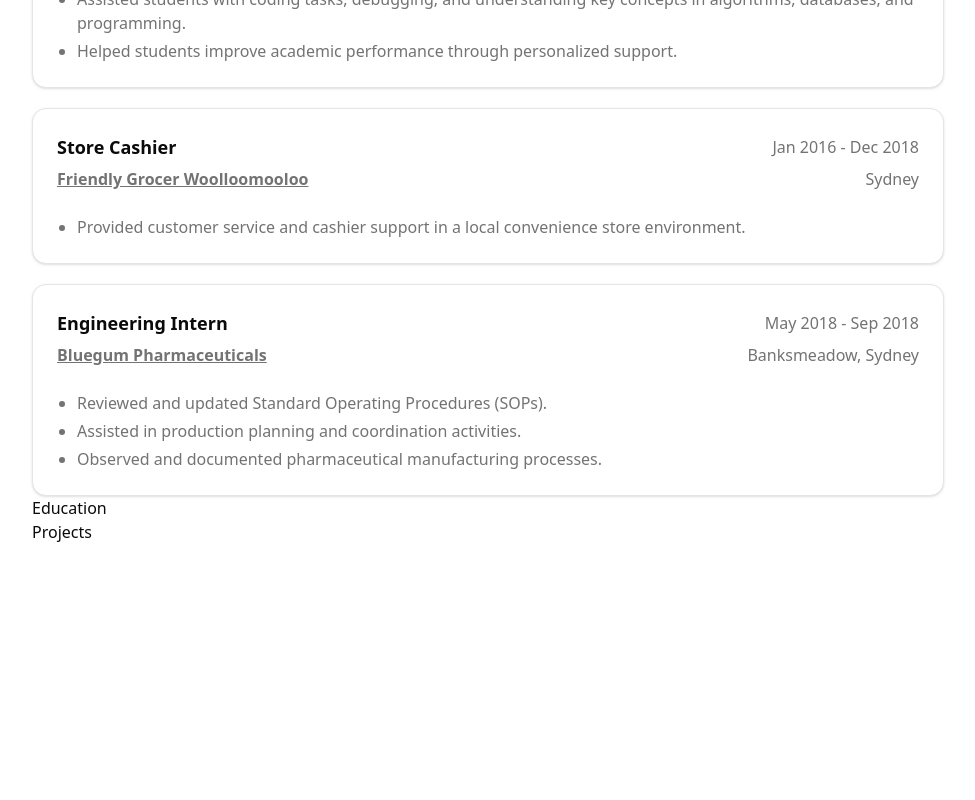
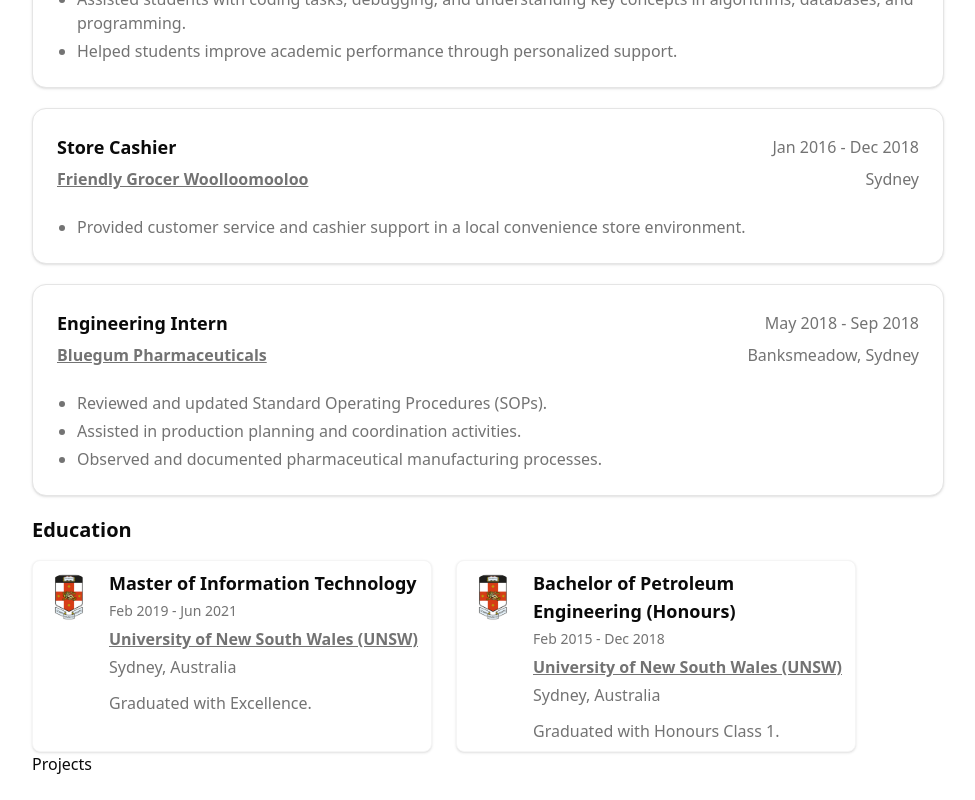
Before and after one commit to luke-mao/my-resume, a React (Vite) app: page / in a window 1280 px wide. Shown: the part 518-1318 px from the top of the page, without its empty margins (152-1127 px from the left). Before the commit the page ends 1086 px from the top, so only its background shows below. Built offline with nearby package versions, Linux system fonts and the light colour scheme.

Commit message:
feat: education

```diff
--- a/src/components/Education.jsx
+++ b/src/components/Education.jsx
@@ -1,7 +1,69 @@
-import React from 'react'
+import React from "react";
+import { Card, CardHeader, CardContent } from "@/components/ui/card";
+import { Avatar, AvatarImage, AvatarFallback } from "@/components/ui/avatar";
+import { Separator } from "@/components/ui/separator";
+
+const EducationItem = ({ title, date, institution, location, url, logo }) => (
+  <Card className="px-3 py-2 rounded-md border border-muted shadow-sm w-[400px]">
+    <div className="flex items-start gap-4">
+      <Avatar className="h-12 w-12 mt-1">
+        <AvatarImage src={logo} alt={institution} className="object-contain" />
+        <AvatarFallback>UNSW</AvatarFallback>
+      </Avatar>
+      <div className="flex-1">
+        <CardHeader className="p-0 pb-1">
+          <div className="flex flex-col gap-1">
+            <h3 className="text-lg font-semibold">{title}</h3>
+            <span className="text-sm text-muted-foreground">{date}</span>
+          </div>
+          <div className="flex flex-col gap-1">
+            {url ? (
+              <a
+                href={url}
+                target="_blank"
+                rel="noopener noreferrer"
+                className="text-base font-semibold text-muted-foreground underline hover:opacity-80"
+              >
+                {institution}
+              </a>
+            ) : (
+              <p className="text-base font-semibold text-muted-foreground">{institution}</p>
+            )}
+            <p className="text-base text-muted-foreground">{location}</p>
+          </div>
+        </CardHeader>
+        <CardContent className="text-base text-muted-foreground p-0 pt-2">
+          <p>{title.includes("Master") ? "Graduated with Excellence." : "Graduated with Honours Class 1."}</p>
+        </CardContent>
+      </div>
+    </div>
+  </Card>
+);
 
 export default function Education() {
   return (
-    <div>Education</div>
-  )
+    <section className="mt-5">
+      <h2 className="text-xl font-semibold mb-4">Education</h2>
+      <div className="flex flex-row flex-wrap gap-6">
+        <EducationItem
+          title="Master of Information Technology"
+          date="Feb 2019 - Jun 2021"
+          institution="University of New South Wales (UNSW)"
+          location="Sydney, Australia"
+          url="https://www.unsw.edu.au/"
+          logo="/src/assets/unsw.png"
+        />
+
+        <EducationItem
+          title="Bachelor of Petroleum Engineering (Honours)"
+          date="Feb 2015 - Dec 2018"
+          institution="University of New South Wales (UNSW)"
+          location="Sydney, Australia"
+          url="https://www.unsw.edu.au/"
+          logo="/src/assets/unsw.png"
+        />
+      </div>
+      <Separator className="mt-5 lg:hidden lg:mt-10" />
+    </section>
+  );
 }
```
Also changed, not shown: src/assets/new-UNSW-logo-png-vertical-crest.png (added), src/assets/unsw.png (added).
